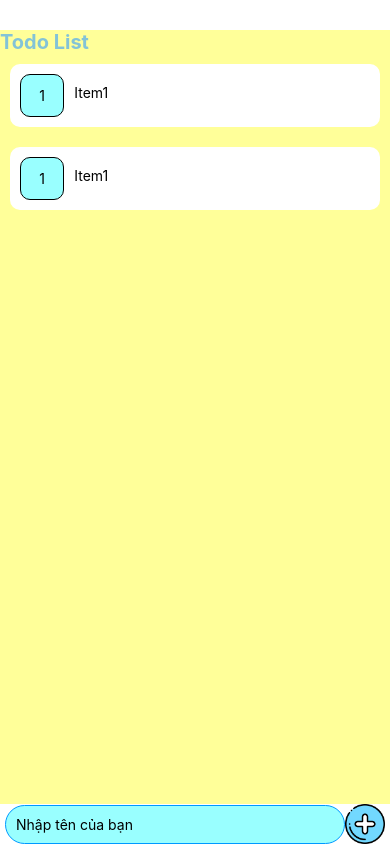
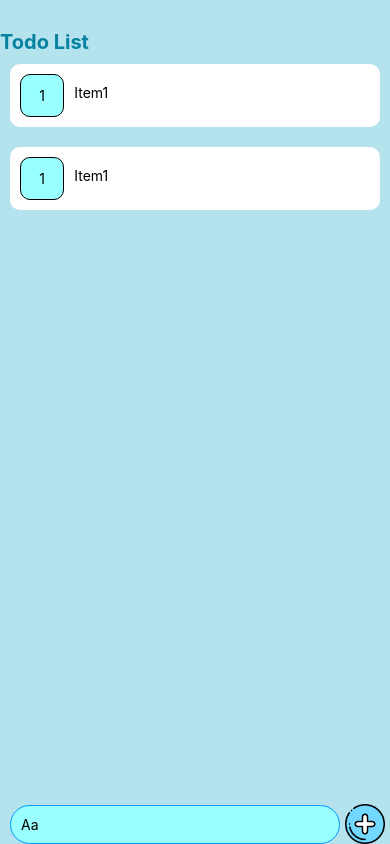
Before and after one commit to trahongquan/testflex, a React Native app: screen / in a window 390 px wide. Built offline with nearby package versions, Linux system fonts and the light colour scheme.

Commit message:
Clean code 2

```diff
--- a/App.Style.js
+++ b/App.Style.js
@@ -1,66 +1,30 @@
 
 import { StyleSheet } from 'react-native'
+import Color from "./Contains/color";
+
 
 const styles = StyleSheet.create({
     container:{
       flex: 1,
       justifyContent: 'space-between',
+      backgroundColor: Color.colorBG
     },
     Body:{
       flex: 1,
       marginTop: 30,
       flexDirection: 'column',
-      backgroundColor: '#FFFF99'
     },
     Header:{
       fontSize: 20,
       fontWeight: 'bold',
-      color: '#83C3D7',
+      color: Color.TextHeader,
     },
     containerItem:{
       flex: 1,
       justifyContent: 'flex-start',
       // backgroundColor: '#00CC00',
     },
-    Bottom:{
-      // flex:1,
-      // width: 'auto',
-      flexDirection: 'row',
-      // alignItems: 'center',
-    },
-    BottomContainer:{
-      paddingHorizontal: 5,
-      flex:1,
-      flexDirection: 'row',
-      justifyContent: 'space-between',
-      alignItems: 'center'
-    },
-    BottomItemTextInput:{
-      flex: 1,
-      borderRadius: 20,
-      borderWidth: 1.5,
-      borderColor: '#0099FF',
-      backgroundColor: '#99FFFF',
-      padding: 10,
-    },
-    BottomItemImg:{
-      width: 40,
-      height: 40,
-    },
-    // TextInput:{
-    //   flex: 3,
-    //   // width: 'auto',
-    //   borderRadius: 20,
-    //   borderWidth: 1.5,
-    //   borderColor: '#0099FF',
-    //   backgroundColor: '#99FFFF',
-    //   padding: 20,
-    // },
-    Img:{
-      flex: 1,
-      width: 40,
-      height: 40,
-    }
+
   })
 
   export default styles
--- a/App.js
+++ b/App.js
@@ -1,7 +1,8 @@
-import { Text, View, TextInput, Image, ScrollView } from 'react-native'
+import { Text, View, ScrollView,KeyboardAvoidingView } from 'react-native'
 import React from 'react'
+import styles from './App.Style'
 import Task from './components/Task/index'
-import styles from './App.Style'
+import InputTask from './components/Form/InputTask'
 
 export default function App() {
   return (
@@ -15,21 +16,7 @@ export default function App() {
             </ScrollView>
           </View>
       </View>
-      <View style={styles.Bottom}>
-        <View style={styles.BottomContainer} >
-          <View style={styles.BottomItemTextInput}>
-              <TextInput style={styles.TextInput}
-              onChangeText={(text) => {
-                // Xử lý giá trị của thẻ nhập text
-              }}
-              placeholder="Nhập tên của bạn"
-              />
-          </View>
-          <View style={styles.BottomItemImg}>
-            <Image style={styles.Img} source={require('./assets/add-icon.png')} />
-          </View>
-        </View>
-      </View>
+        <InputTask/>
     </View>
   )
 }
--- /dev/null
+++ b/Contains/color.js
@@ -0,0 +1,4 @@
+export default {
+    colorBG : '#b4e2ed',
+    TextHeader : '#0682a1',
+}
--- /dev/null
+++ b/components/Form/InputTask.js
@@ -0,0 +1,26 @@
+import { View, TextInput, Image, KeyboardAvoidingView, Platform, TouchableOpacity } from 'react-native'
+import styles from "./StyleInputTask";
+import React from 'react'
+
+const InputTask = () => {
+  return (
+    <KeyboardAvoidingView
+    keyboardVerticalOffset={10}
+    behavior={Platform.OS === 'ios' ? 'padding' : 'height'}
+    style={styles.Bottom}>
+        <View style={styles.BottomContainer}>
+            <View style={styles.BottomItemTextInput}>
+                <TextInput style={styles.TextInput}
+                placeholder="Aa"/>
+            </View>
+            <TouchableOpacity>
+              <View style={styles.BottomItemImg}>
+                  <Image style={styles.Img} source={require('./../../assets/add-icon.png')} />
+              </View>
+            </TouchableOpacity>
+        </View>
+    </KeyboardAvoidingView>
+  )
+}
+
+export default InputTask
--- /dev/null
+++ b/components/Form/StyleInputTask.js
@@ -0,0 +1,43 @@
+import { StyleSheet } from 'react-native'
+
+const styles=StyleSheet.create({
+    BottomContainer:{
+        paddingHorizontal: 5,
+        flex:1,
+        flexDirection: 'row',
+        justifyContent: 'space-between',
+        alignItems: 'center'
+      },
+      BottomItemTextInput:{
+        marginHorizontal: 5,
+        flex: 1,
+        borderRadius: 20,
+        borderWidth: 1.5,
+        borderColor: '#0099FF',
+        backgroundColor: '#99FFFF',
+        padding: 10,
+      },
+      BottomItemImg:{
+        width: 40,
+        height: 40,
+      },
+      // TextInput:{
+      //   flex: 3,
+      //   // width: 'auto',
+      //   borderRadius: 20,
+      //   borderWidth: 1.5,
+      //   borderColor: '#0099FF',
+      //   backgroundColor: '#99FFFF',
+      //   padding: 20,
+      // },
+      Img:{
+        flex: 1,
+        width: 40,
+        height: 40,
+      },
+      Bottom:{
+        // marginBottom: 5,
+        flexDirection: 'row',
+      },
+})
+export default styles
```
